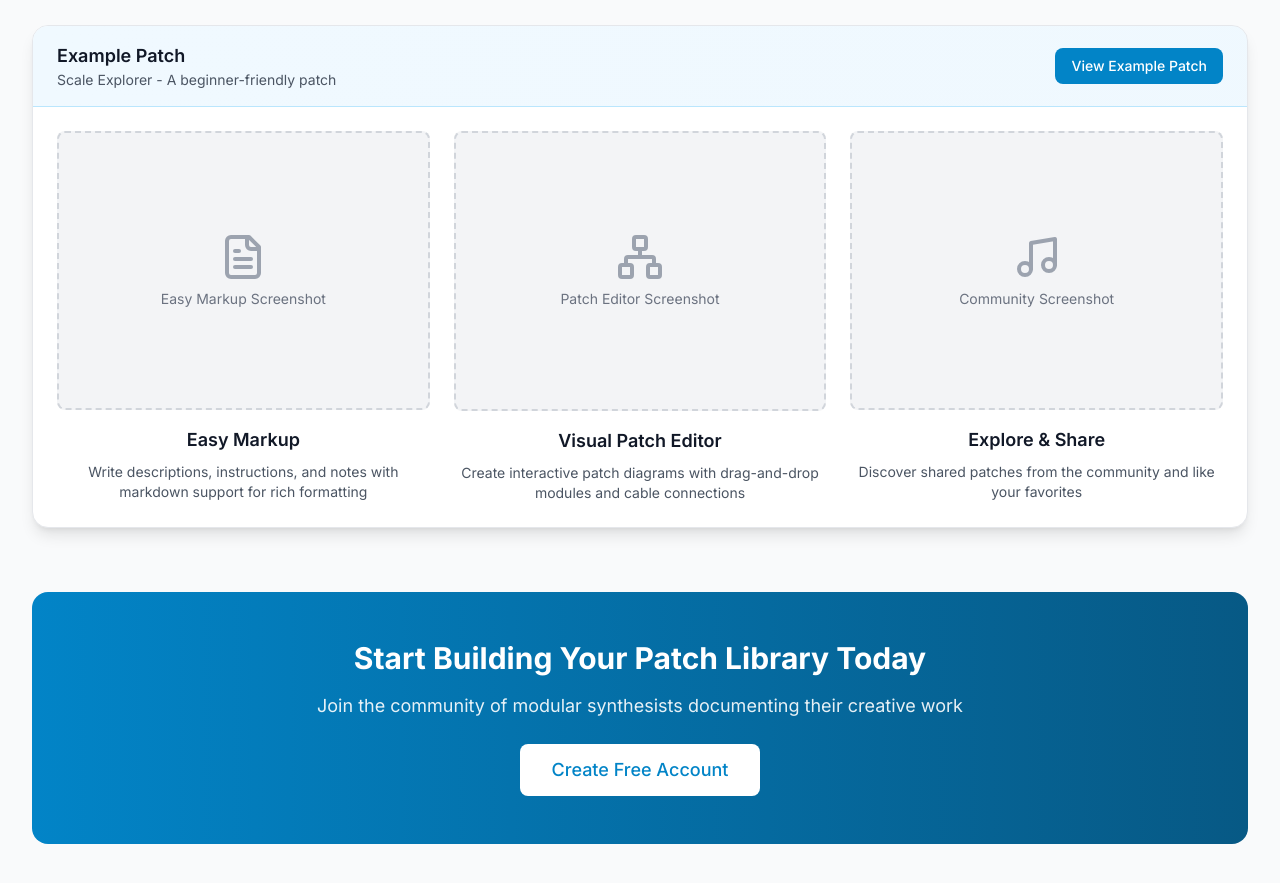
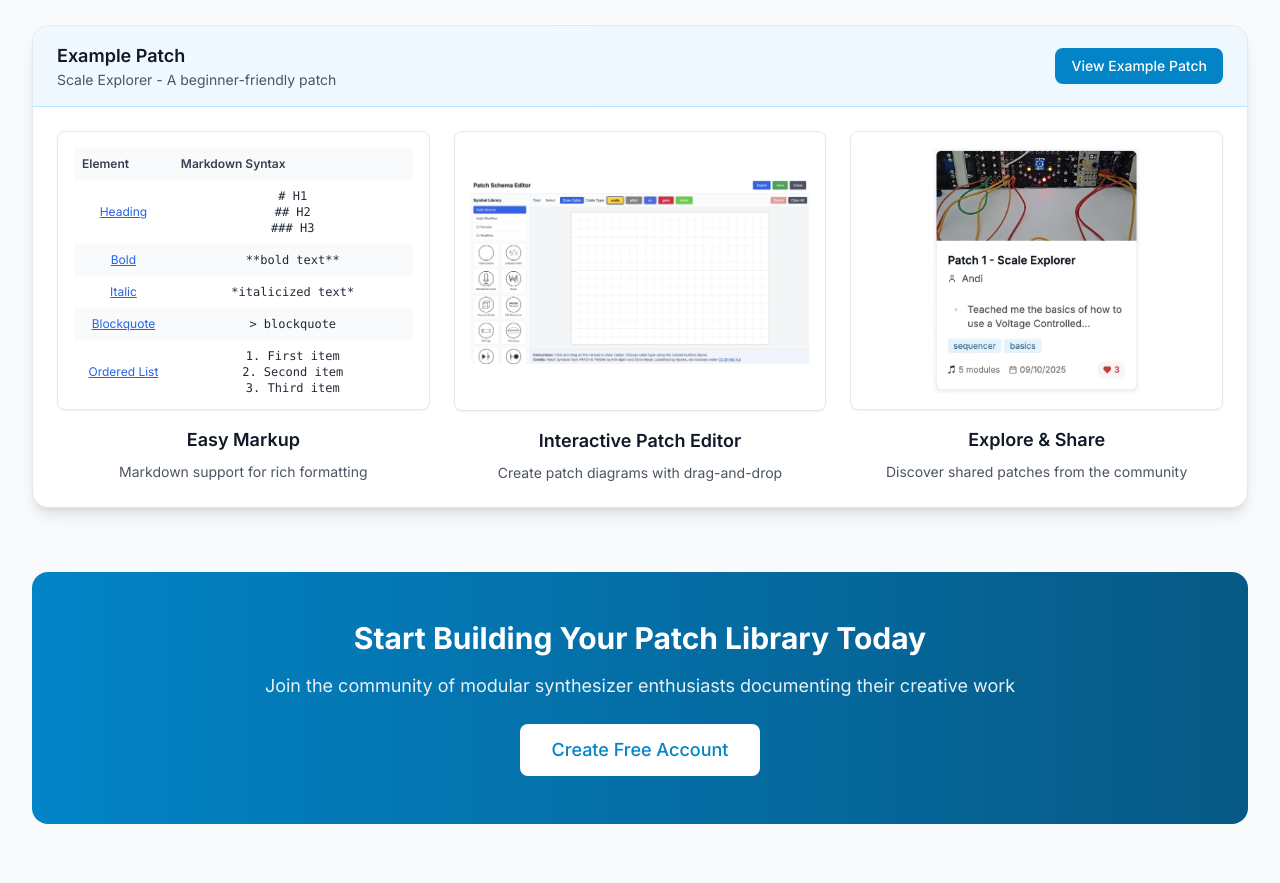
Before and after one commit to ajerni/patches, a Next.js app: page / in a window 1280 px wide. Shown: the part 920-1803 px from the top of the page. Built offline with nearby package versions, Linux system fonts and the light colour scheme; no server answers.

Commit message:
landing page updated with screenshots

```diff
--- a/app/page.tsx
+++ b/app/page.tsx
@@ -137,38 +137,133 @@ export default function Home() {
               <div className="grid grid-cols-1 lg:grid-cols-3 gap-6">
                 {/* Easy Markup */}
                 <div className="text-center">
-                  <div className="bg-gray-100 rounded-lg aspect-[4/3] mb-4 flex items-center justify-center border-2 border-dashed border-gray-300">
-                    <div className="text-center">
-                      <FileText className="h-12 w-12 text-gray-400 mx-auto mb-2" />
-                      <p className="text-sm text-gray-500">Easy Markup Screenshot</p>
+                  <div className="bg-white rounded-lg aspect-[4/3] mb-4 p-4 border border-gray-200 shadow-sm overflow-hidden">
+                    <div className="w-full h-full overflow-y-auto">
+                      <table className="w-full text-xs">
+                        <thead>
+                          <tr className="bg-gray-50">
+                            <th className="text-left p-2 font-semibold text-gray-700">Element</th>
+                            <th className="text-left p-2 font-semibold text-gray-700">Markdown Syntax</th>
+                          </tr>
+                        </thead>
+                        <tbody>
+                          <tr className="bg-white">
+                            <td className="p-2">
+                              <a href="https://www.markdownguide.org/basic-syntax/#headings" target="_blank" rel="noopener noreferrer" className="text-blue-600 underline hover:text-blue-800">
+                                Heading
+                              </a>
+                            </td>
+                            <td className="p-2 font-mono text-gray-800">
+                              <div># H1</div>
+                              <div>## H2</div>
+                              <div>### H3</div>
+                            </td>
+                          </tr>
+                          <tr className="bg-gray-50">
+                            <td className="p-2">
+                              <a href="https://www.markdownguide.org/basic-syntax/#emphasis" target="_blank" rel="noopener noreferrer" className="text-blue-600 underline hover:text-blue-800">
+                                Bold
+                              </a>
+                            </td>
+                            <td className="p-2 font-mono text-gray-800">**bold text**</td>
+                          </tr>
+                          <tr className="bg-white">
+                            <td className="p-2">
+                              <a href="https://www.markdownguide.org/basic-syntax/#italic" target="_blank" rel="noopener noreferrer" className="text-blue-600 underline hover:text-blue-800">
+                                Italic
+                              </a>
+                            </td>
+                            <td className="p-2 font-mono text-gray-800">*italicized text*</td>
+                          </tr>
+                          <tr className="bg-gray-50">
+                            <td className="p-2">
+                              <a href="https://www.markdownguide.org/basic-syntax/#blockquotes-1" target="_blank" rel="noopener noreferrer" className="text-blue-600 underline hover:text-blue-800">
+                                Blockquote
+                              </a>
+                            </td>
+                            <td className="p-2 font-mono text-gray-800">&gt; blockquote</td>
+                          </tr>
+                          <tr className="bg-white">
+                            <td className="p-2">
+                              <a href="https://www.markdownguide.org/basic-syntax/#ordered-lists" target="_blank" rel="noopener noreferrer" className="text-blue-600 underline hover:text-blue-800">
+                                Ordered List
+                              </a>
+                            </td>
+                            <td className="p-2 font-mono text-gray-800">
+                              <div>1. First item</div>
+                              <div>2. Second item</div>
+                              <div>3. Third item</div>
+                            </td>
+                          </tr>
+                          <tr className="bg-gray-50">
+                            <td className="p-2">
+                              <a href="https://www.markdownguide.org/basic-syntax/#unordered-lists" target="_blank" rel="noopener noreferrer" className="text-blue-600 underline hover:text-blue-800">
+                                Unordered List
+                              </a>
+                            </td>
+                            <td className="p-2 font-mono text-gray-800">
+                              <div>- First item</div>
+                              <div>- Second item</div>
+                              <div>- Third item</div>
+                            </td>
+                          </tr>
+                          <tr className="bg-white">
+                            <td className="p-2">
+                              <a href="https://www.markdownguide.org/basic-syntax/#code" target="_blank" rel="noopener noreferrer" className="text-blue-600 underline hover:text-blue-800">
+                                Code
+                              </a>
+                            </td>
+                            <td className="p-2 font-mono text-gray-800">`code`</td>
+                          </tr>
+                          <tr className="bg-gray-50">
+                            <td className="p-2">
+                              <a href="https://www.markdownguide.org/basic-syntax/#horizontal-rules" target="_blank" rel="noopener noreferrer" className="text-blue-600 underline hover:text-blue-800">
+                                Horizontal Rule
+                              </a>
+                            </td>
+                            <td className="p-2 font-mono text-gray-800">---</td>
+                          </tr>
+                          <tr className="bg-white">
+                            <td className="p-2">
+                              <a href="https://www.markdownguide.org/basic-syntax/#links" target="_blank" rel="noopener noreferrer" className="text-blue-600 underline hover:text-blue-800">
+                                Link
+                              </a>
+                            </td>
+                            <td className="p-2 font-mono text-gray-800">[title](https://www.example.com)</td>
+                          </tr>
+
+                        </tbody>
+                      </table>
                     </div>
                   </div>
                   <h3 className="text-lg font-semibold text-gray-900 mb-2">Easy Markup</h3>
-                  <p className="text-sm text-gray-600">Write descriptions, instructions, and notes with markdown support for rich formatting</p>
+                  <p className="text-sm text-gray-600">Markdown support for rich formatting</p>
                 </div>
 
                 {/* Patch Editor */}
                 <div className="text-center">
-                  <div className="bg-gray-100 rounded-lg aspect-[4/3] mb-4 flex items-center justify-center border-2 border-dashed border-gray-300">
-                    <div className="text-center">
-                      <Network className="h-12 w-12 text-gray-400 mx-auto mb-2" />
-                      <p className="text-sm text-gray-500">Patch Editor Screenshot</p>
-                    </div>
+                  <div className="bg-white rounded-lg aspect-[4/3] mb-4 border border-gray-200 shadow-sm relative p-4">
+                    <img
+                      src="/screenshots/editor.webp"
+                      alt="Visual Patch Editor Screenshot"
+                      className="w-full h-full object-contain rounded"
+                    />
                   </div>
-                  <h3 className="text-lg font-semibold text-gray-900 mb-2">Visual Patch Editor</h3>
-                  <p className="text-sm text-gray-600">Create interactive patch diagrams with drag-and-drop modules and cable connections</p>
+                  <h3 className="text-lg font-semibold text-gray-900 mb-2">Interactive Patch Editor</h3>
+                  <p className="text-sm text-gray-600">Create patch diagrams with drag-and-drop</p>
                 </div>
 
                 {/* Explore and Like */}
                 <div className="text-center">
-                  <div className="bg-gray-100 rounded-lg aspect-[4/3] mb-4 flex items-center justify-center border-2 border-dashed border-gray-300">
-                    <div className="text-center">
-                      <Music className="h-12 w-12 text-gray-400 mx-auto mb-2" />
-                      <p className="text-sm text-gray-500">Community Screenshot</p>
-                    </div>
+                  <div className="bg-white rounded-lg aspect-[4/3] mb-4 border border-gray-200 shadow-sm relative p-4">
+                    <img
+                      src="/screenshots/sharedpatch.webp"
+                      alt="Community Screenshot"
+                      className="w-full h-full object-contain rounded"
+                    />
                   </div>
                   <h3 className="text-lg font-semibold text-gray-900 mb-2">Explore & Share</h3>
-                  <p className="text-sm text-gray-600">Discover shared patches from the community and like your favorites</p>
+                  <p className="text-sm text-gray-600">Discover shared patches from the community</p>
                 </div>
               </div>
             </div>
@@ -181,7 +276,7 @@ export default function Home() {
             Start Building Your Patch Library Today
           </h2>
           <p className="text-base sm:text-lg mb-6 opacity-90 px-2">
-            Join the community of modular synthesists documenting their creative work
+            Join the community of modular synthesizer enthusiasts documenting their creative work
           </p>
           <Link
             href="/register"
```
Also changed, not shown: public/screenshots/editor.webp (added), public/screenshots/sharedpatch.webp (added).
